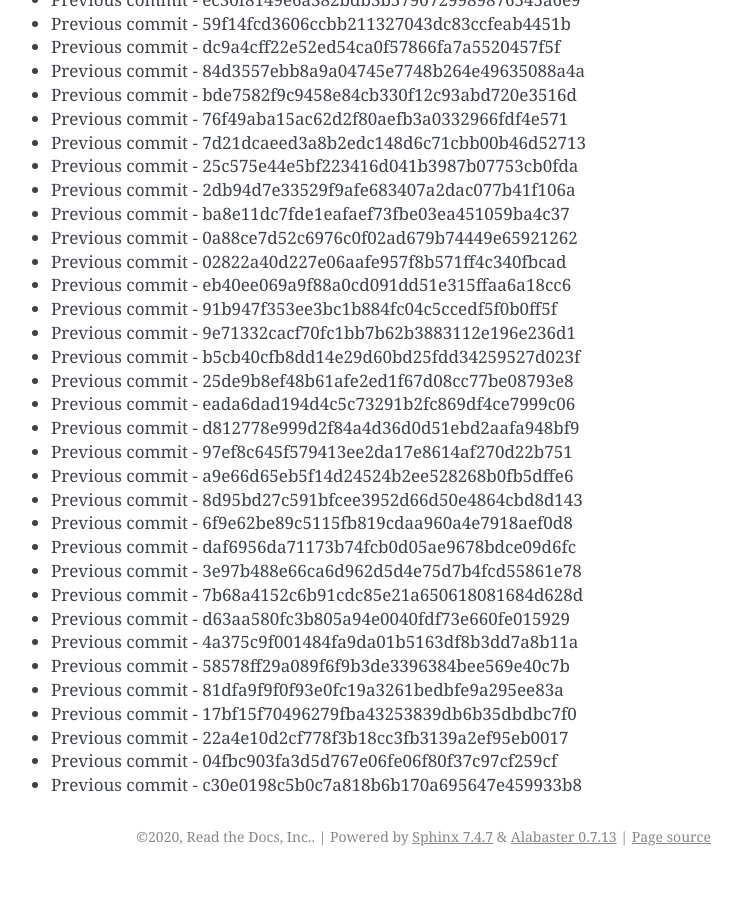
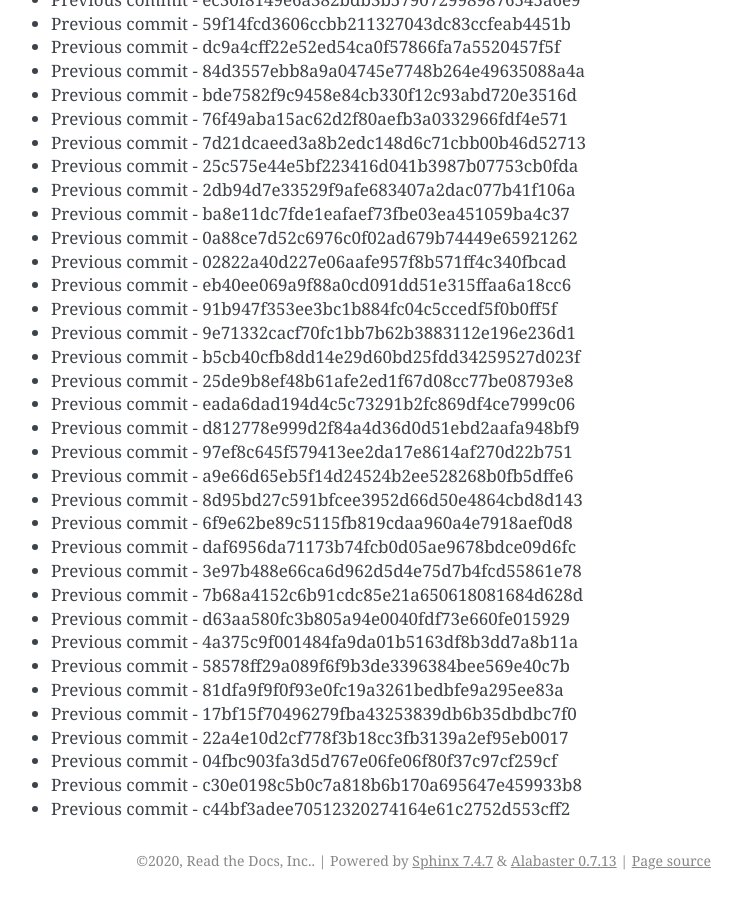
Before and after one commit to readthedocs/rtd-git-stresstest, a Sphinx documentation site: the page built from docs/updates.rst, in a window 1280 px wide and 900 px high, scrolled down 9294 px. Shown: the whole window, without its empty margins (399-1141 px from the left). Built offline with Sphinx 7.4.7, drawn with Linux system fonts in a browser that asks for light colours; before the commit the page ends 10170 px from its top, so only the background shows below that.

Commit message:
Generating commit from previous: c44bf3adee70512320274164e61c2752d553cff2

```diff
--- a/docs/updates.rst
+++ b/docs/updates.rst
@@ -422,3 +422,4 @@ It can be tested for any performance characteristics.
 * Previous commit - 22a4e10d2cf778f3b18cc3fb3139a2ef95eb0017
 * Previous commit - 04fbc903fa3d5d767e06fe06f80f37c97cf259cf
 * Previous commit - c30e0198c5b0c7a818b6b170a695647e459933b8
+* Previous commit - c44bf3adee70512320274164e61c2752d553cff2
```
